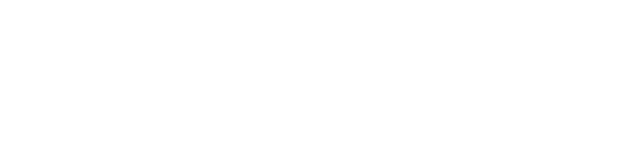
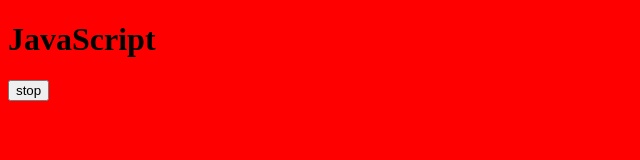
Before and after one commit to dheerajoy/js, a plain HTML site: page 07_events/two.html in a window 1280 px wide. Shown: the whole page, without its empty margins (0-640 px from the left). Drawn offline with Linux system fonts and the light colour scheme.

Commit message:
setTimeout and setInterval

```diff
--- a/07_events/two.html
+++ b/07_events/two.html
@@ -3,7 +3,31 @@
   <head>
     <meta charset="UTF-8" />
     <meta name="viewport" content="width=device-width, initial-scale=1.0" />
-    <title>Document</title>
+    <title>setTimout</title>
   </head>
-  <body></body>
+  <body style="background-color: cornflowerblue">
+    <h1>JavaScript</h1>
+    <button id="stop">stop</button>
+
+    <script>
+      // setTimeout(function () {
+      //   console.log("Dheeraj");
+      // }, 2000);
+
+      const printName = function () {
+        console.log("Dheeraj");
+      };
+
+      const colorChange = function () {
+        document.body.style.backgroundColor = "red";
+      };
+
+      setTimeout(colorChange, 2000);
+      setTimeout(printName, 2000);
+
+      // setInterval(function () {
+      //   console.log("Im interval");
+      // }, 1000);
+    </script>
+  </body>
 </html>
```
